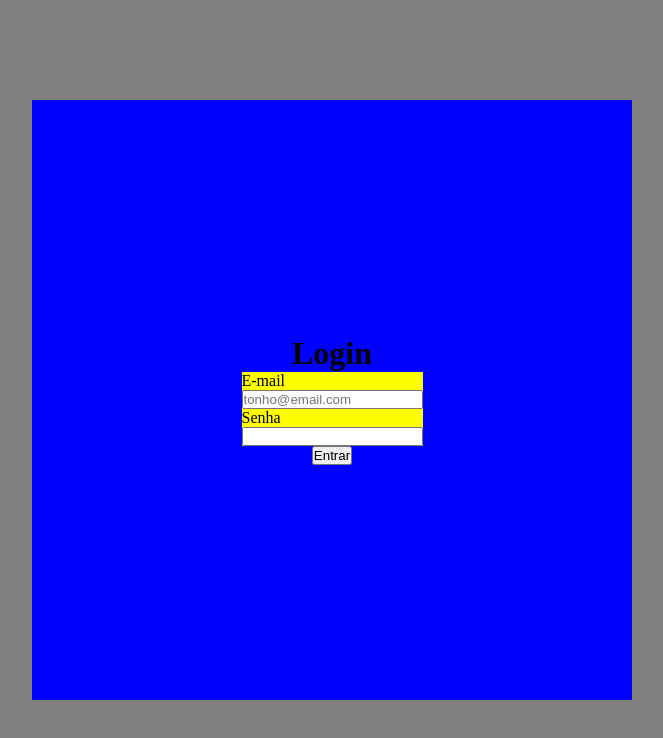
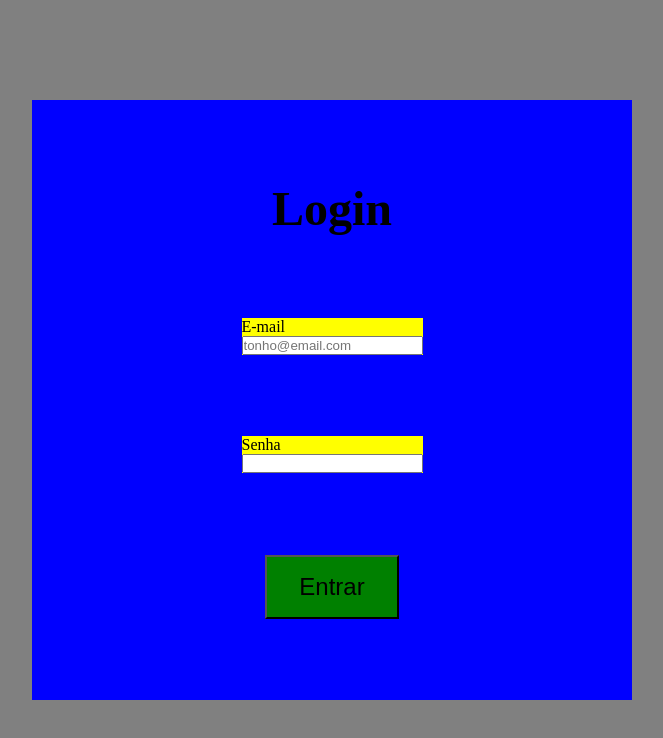
Before and after one commit to D4NL18/RacoBored, an Angular app: page / in a window 1280 px wide. Shown: the top 738 px of the page, without its empty margins (308-971 px from the left). Built offline with nearby package versions, Linux system fonts and the light colour scheme.

Commit message:
login title and initiated button

```diff
--- a/src/app/components/button/button.component.html
+++ b/src/app/components/button/button.component.html
@@ -1 +1 @@
-<button>{{text}}</button>
+<button class="button-container">{{text}}</button>
--- a/src/app/components/button/button.component.scss
+++ b/src/app/components/button/button.component.scss
@@ -0,0 +1,5 @@
+.button-container {
+    font-size: 1.5rem;
+    background-color: green;
+    padding: 1rem 2rem;
+}
--- a/src/app/views/auth/components/logininfo/logininfo.component.html
+++ b/src/app/views/auth/components/logininfo/logininfo.component.html
@@ -1,5 +1,5 @@
 <div class="login-info-container">
-    <h1>Login</h1>
+    <h1 class="login-info-title">Login</h1>
     <app-input placeholder="tonho@email.com" id="email" label="E-mail" type="email"></app-input>
     <app-input id="password" label="Senha" type="password"></app-input>
     <app-button text="Entrar"></app-button>
--- a/src/app/views/auth/components/logininfo/logininfo.component.scss
+++ b/src/app/views/auth/components/logininfo/logininfo.component.scss
@@ -1,9 +1,13 @@
 .login-info-container {
     display: flex;
     flex-direction: column;
-    justify-content: center;
+    justify-content: space-evenly;
     align-items: center;
     background-color: blue;
     width: 100%;
     height: 100%;
 }
+
+.login-info-title {
+    font-size: 3rem;
+}
```
